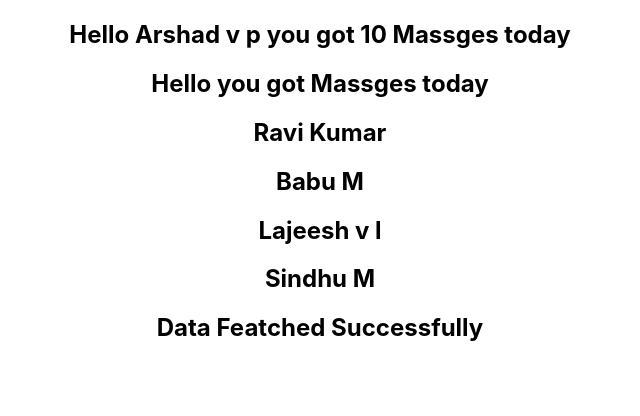
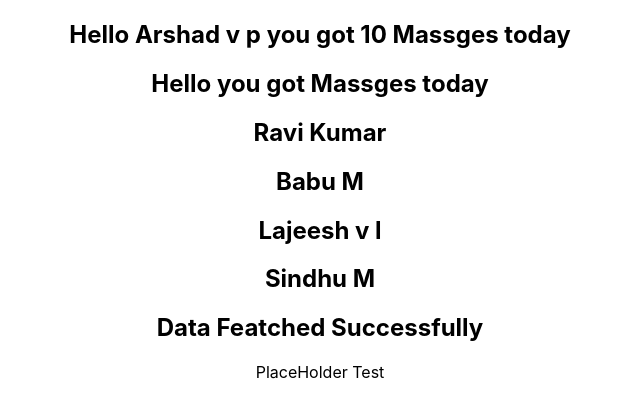
Before and after one commit to Arshad1071/react-type-script-starter, a React (Create React App) app: page / in a window 1280 px wide. Shown: the top 416 px of the page, without its empty margins (320-960 px from the left). Built offline with nearby package versions, Linux system fonts and the light colour scheme.

Commit message:
chaild props

```diff
--- a/src/App.tsx
+++ b/src/App.tsx
@@ -1,6 +1,7 @@
 import React from "react";
 import "./App.css";
 import Greet from "./components/Greet";
+import Heading from "./components/Heading";
 import Person from "./components/Person";
 import PresonList from "./components/PresonList";
 import Status from "./components/Status";
@@ -38,6 +39,7 @@ function App() {
       <Person name={personName} isLoggedIn={true} />
       <PresonList names={nameList}/>
       <Status status="success"/>
+      <Heading>PlaceHolder Test</Heading>
     </div>
   );
 }
--- /dev/null
+++ b/src/components/Heading.tsx
@@ -0,0 +1,13 @@
+import React from 'react'
+
+type HeadingProps ={
+    children : string
+}
+
+const Heading = (props : HeadingProps) => {
+  return (
+    <div>{props.children}</div>
+  )
+}
+
+export default Heading
--- a/src/components/Status.tsx
+++ b/src/components/Status.tsx
@@ -1,10 +1,11 @@
 import React from "react";
 
 type StatusProps = {
-  status: string;
+  status: 'loading'| 'success'| 'error'
 };
 
 const Status = (props: StatusProps) => {
+
   let message;
 
   if (props.status === "loading") {
```
